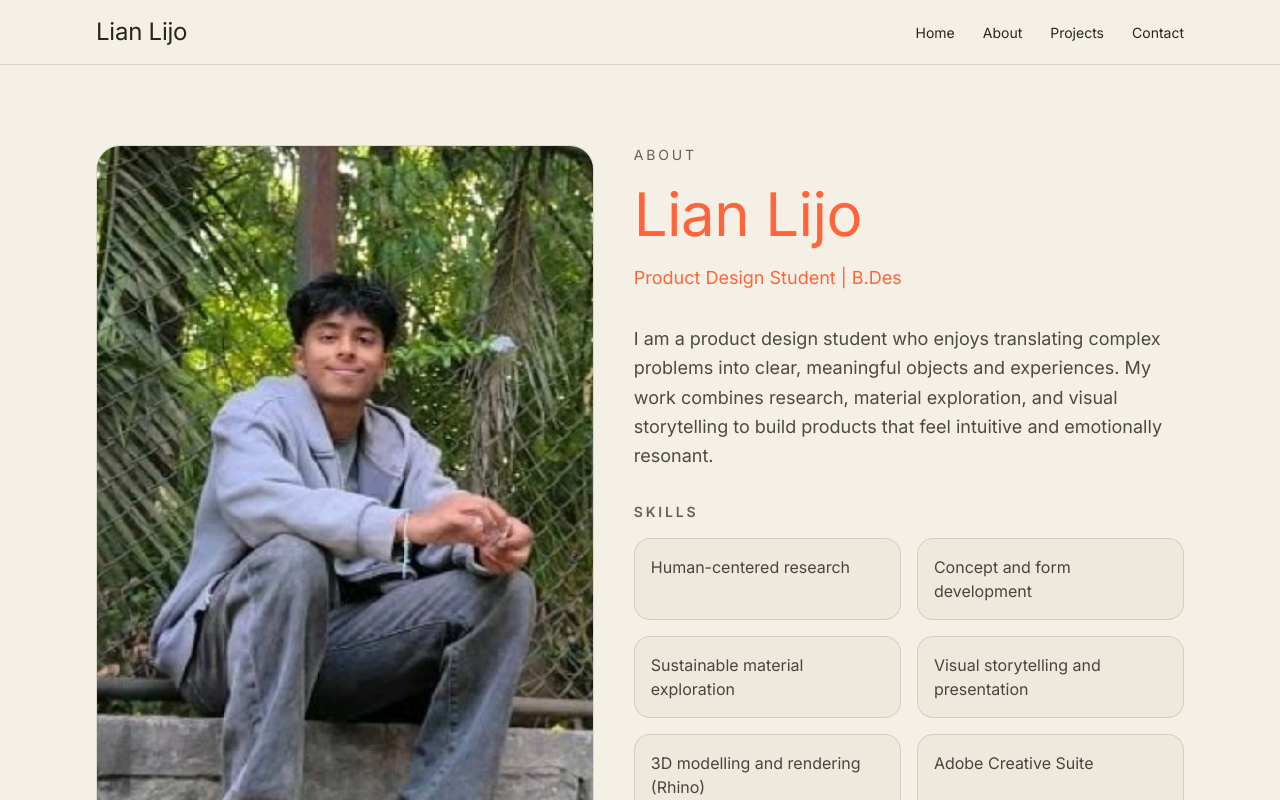
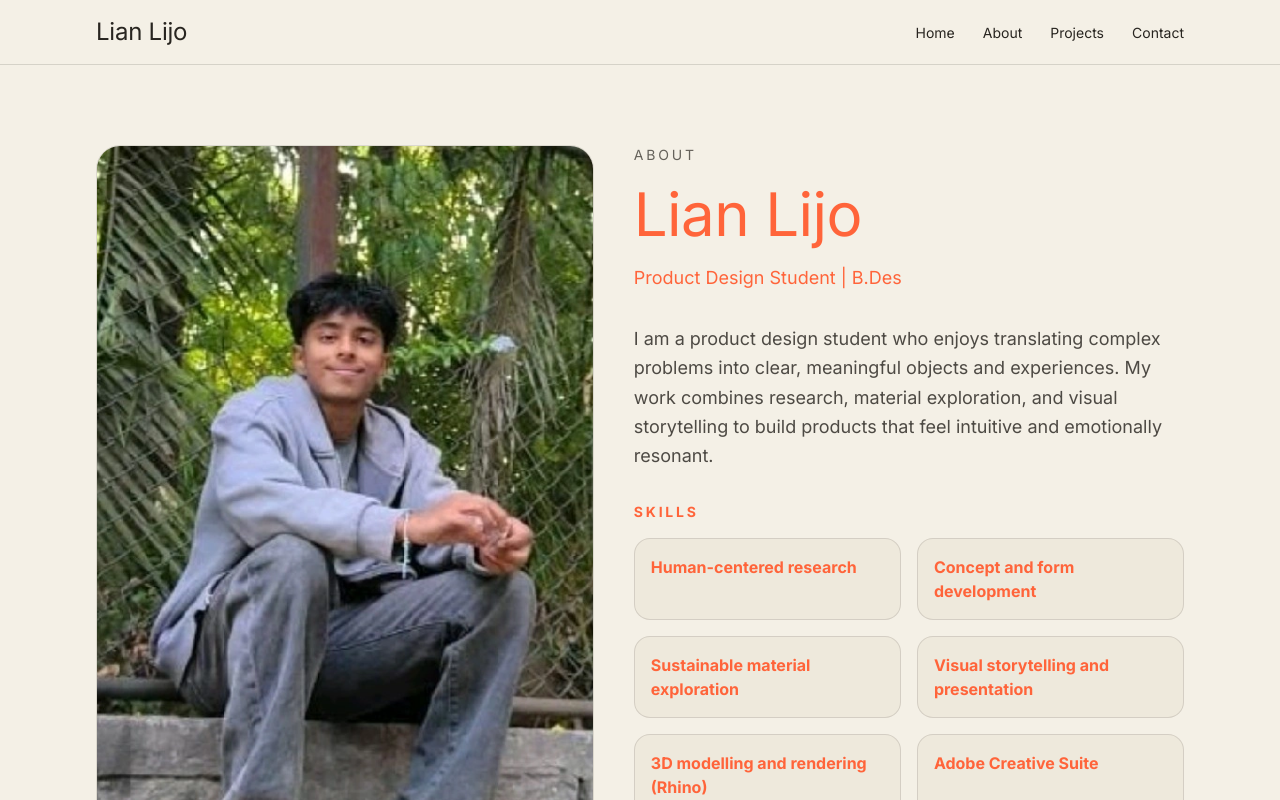
Before and after one commit to xatdev/lian-portfolio, a Next.js app: page /about in a window 1280 px wide. Shown: the top 800 px of the page. Built offline with nearby package versions, Linux system fonts and the light colour scheme.

Commit message:
Style About skills in orange bold theme

```diff
--- a/src/app/about/page.tsx
+++ b/src/app/about/page.tsx
@@ -28,7 +28,7 @@ export default function AboutPage() {
         </p>
 
         <div className="space-y-4">
-          <p className="text-sm font-semibold uppercase tracking-[0.2em] text-sand/70">Skills</p>
+          <p className="text-sm font-bold uppercase tracking-[0.2em] text-[#ff643a]">Skills</p>
           <div className="grid gap-4 sm:grid-cols-2">
           {[
             "Human-centered research",
@@ -38,7 +38,7 @@ export default function AboutPage() {
             "3D modelling and rendering (Rhino)",
             "Adobe Creative Suite",
           ].map((skill) => (
-            <div key={skill} className="rounded-2xl border border-line/80 bg-panel/70 p-4 text-sand/84">
+            <div key={skill} className="rounded-2xl border border-line/80 bg-panel/70 p-4 font-bold text-[#ff643a]">
               {skill}
             </div>
           ))}
```
